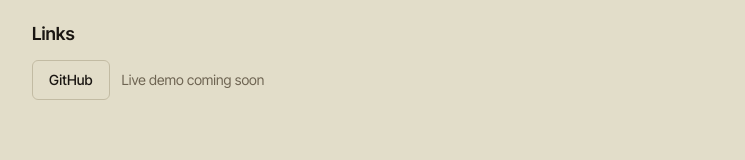
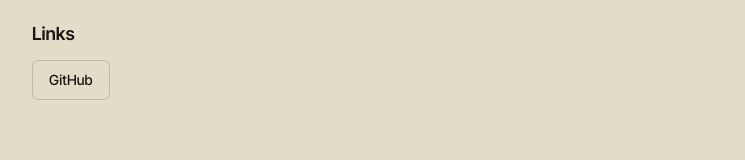
Before and after one commit to dwtang612/dennis-porto, a Next.js app: page /projects/blackjack-counter in a window 1280 px wide. Shown: the part 2229-2389 px from the top of the page, without its empty margins (56-801 px from the left). Built offline with nearby package versions, Linux system fonts and the light colour scheme.

Commit message:
fixed small comments

```diff
--- a/app/projects/[slug]/page.tsx
+++ b/app/projects/[slug]/page.tsx
@@ -172,11 +172,7 @@ export default async function ProjectDetailPage(
                 Live demo
               </a>
             </Button>
-          ) : (
-            <span className="self-center text-sm text-[var(--color-text-muted)]">
-              Live demo coming soon
-            </span>
-          )}
+          ) : null}
         </div>
       </section>
     </>
```
